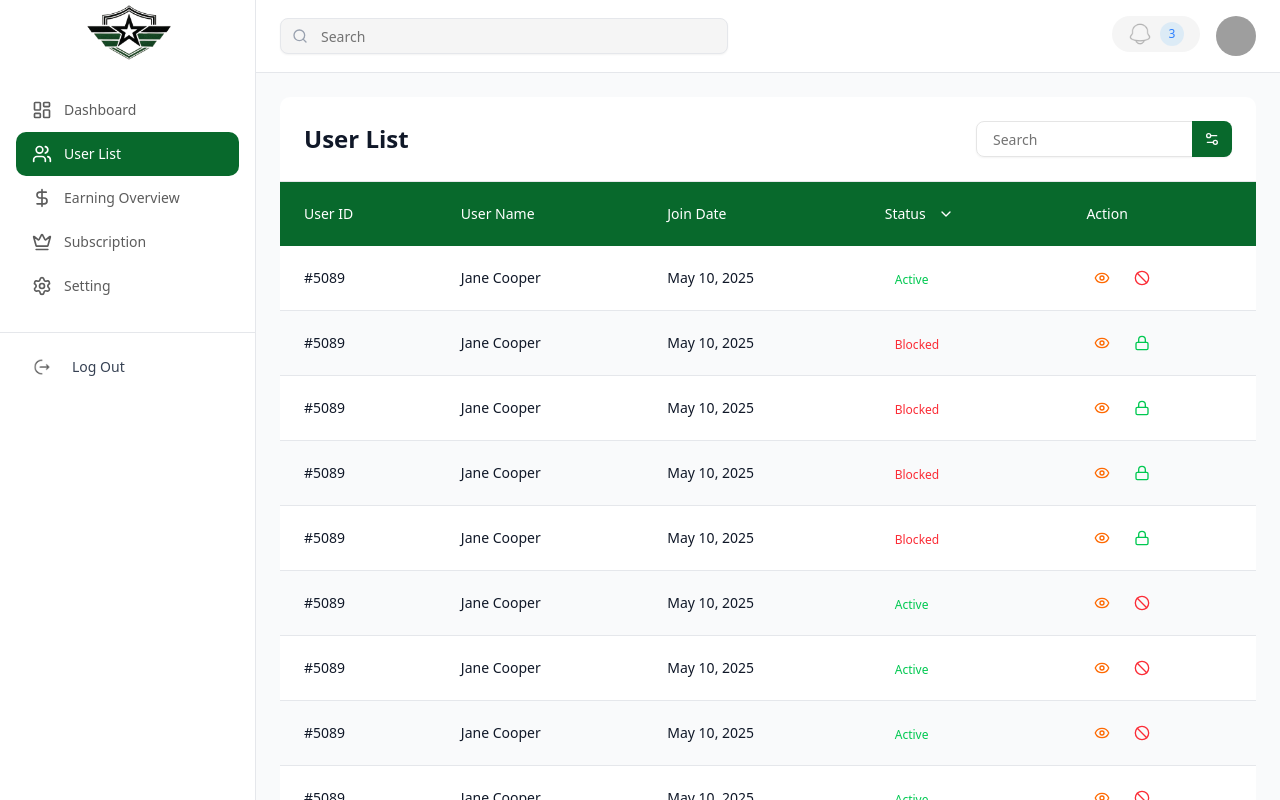
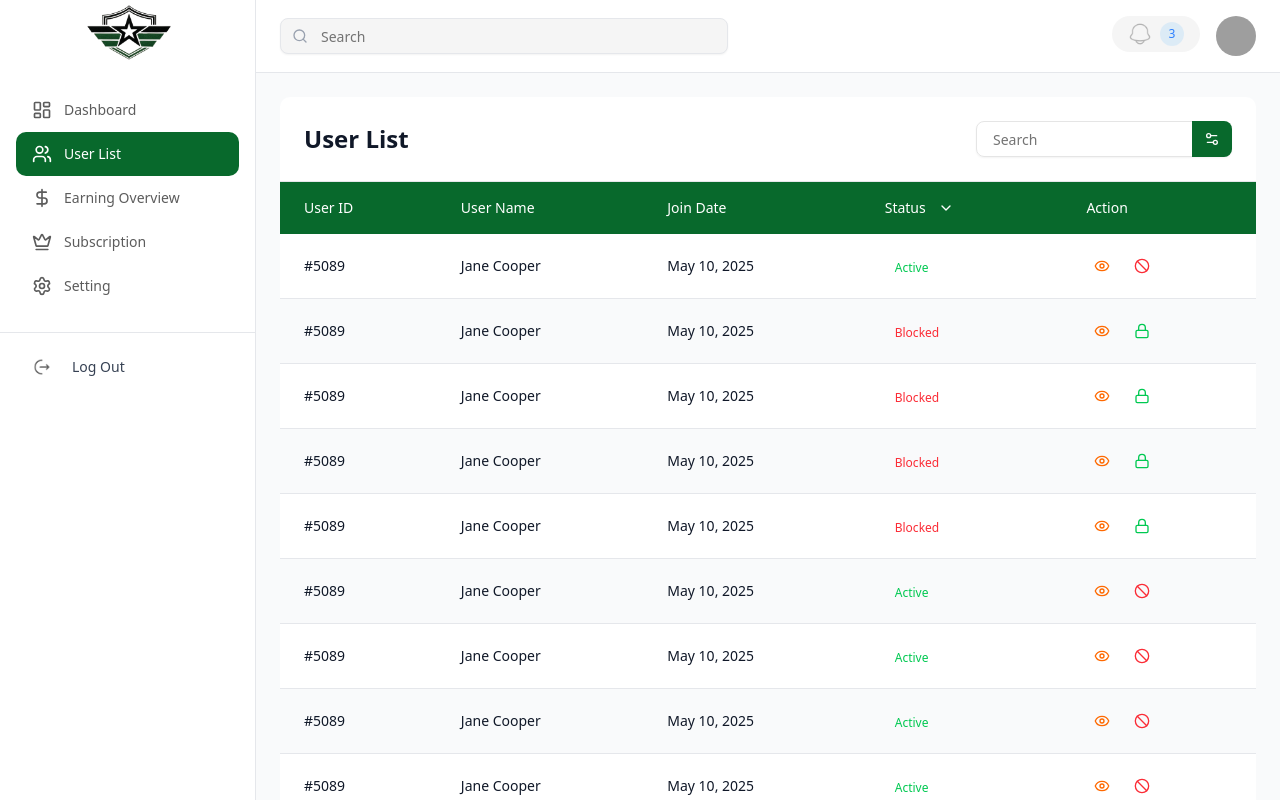
Before and after one commit to Dodul01/ameria-products, a Next.js app: page /dashboard/users in a window 1280 px wide. Built offline with nearby package versions, Linux system fonts and the light colour scheme; grey boxes are pictures that could not be loaded.

Commit message:
style: adjust padding for table header cells in user table component

```diff
--- a/app/dashboard/users/_Components/user-table.tsx
+++ b/app/dashboard/users/_Components/user-table.tsx
@@ -23,10 +23,10 @@ export default function UserTable({ users }: UserTableProps) {
       <table className="w-full">
         <thead className="bg-[#08692C] text-white">
           <tr>
-            <th className="px-6 py-4 text-left text-sm font-medium">User ID</th>
-            <th className="px-6 py-4 text-left text-sm font-medium">User Name</th>
-            <th className="px-6 py-4 text-left text-sm font-medium">Join Date</th>
-            <th className="px-6 py-4 text-left text-sm font-medium">
+            <th className="px-6 py-2 text-left text-sm font-medium">User ID</th>
+            <th className="px-6 py-2 text-left text-sm font-medium">User Name</th>
+            <th className="px-6 py-2 text-left text-sm font-medium">Join Date</th>
+            <th className="px-6 py-2 text-left text-sm font-medium">
               <div className="flex items-center space-x-1">
                 <span>Status</span>
                 <Button variant="ghost" size="sm" className="h-8 w-8 p-0 rounded-full hover:bg-transparent cursor-pointer">
```
